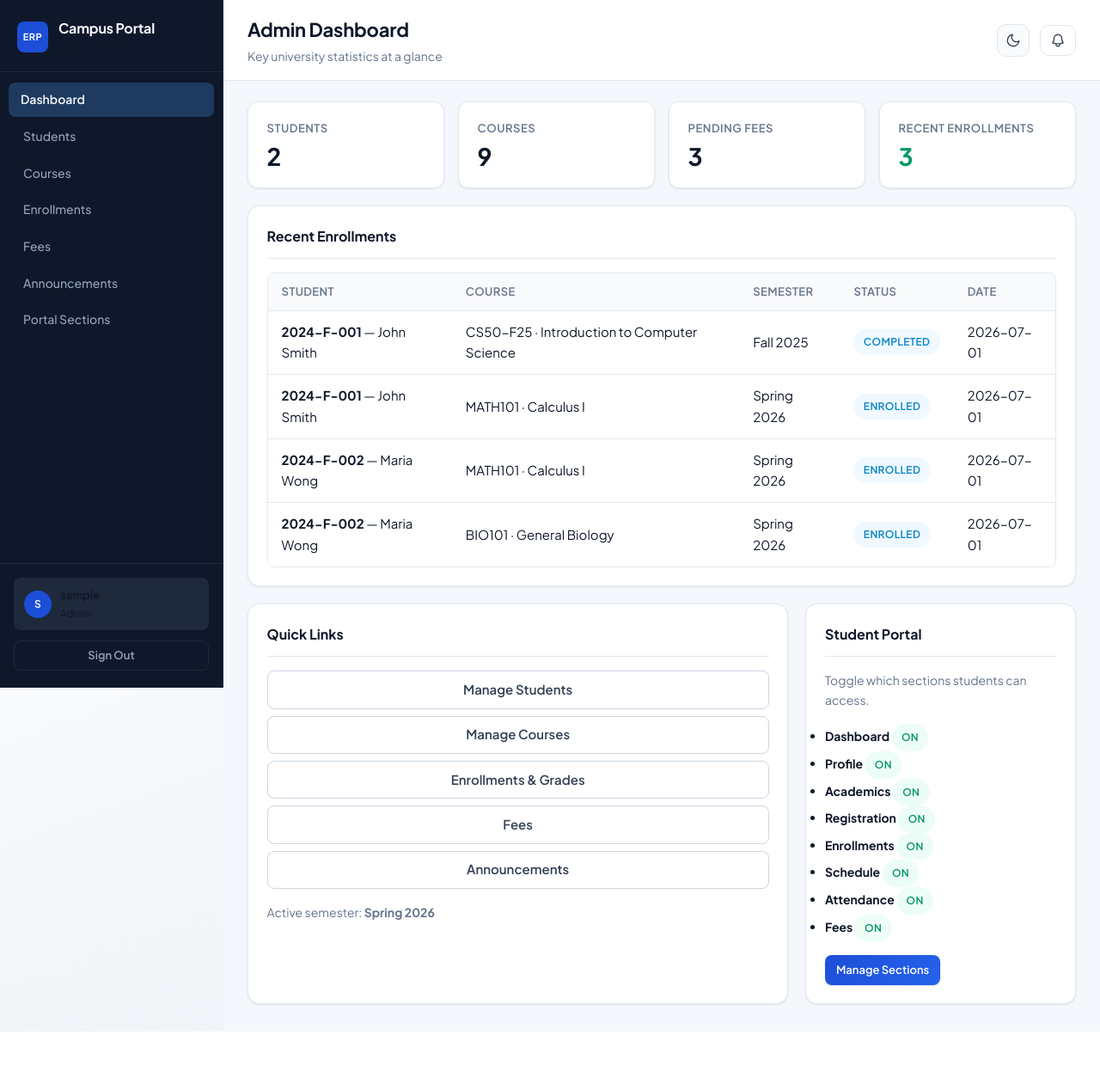
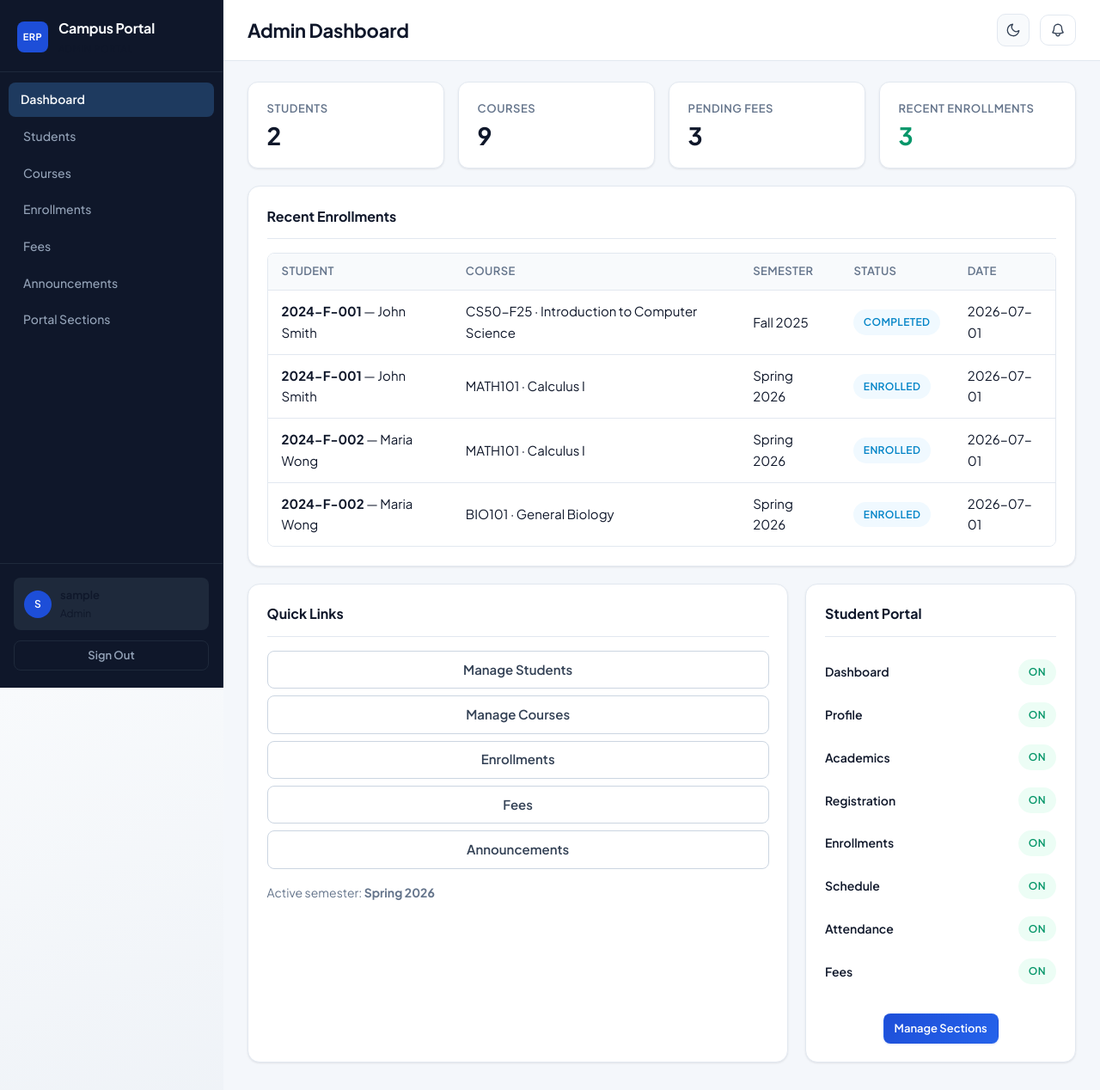
Before and after one commit to kashifftw/cs50-final-project, a Flask app: page /admin/dashboard in a window 1280 px wide. Shown: the whole page at 86% size. Before the commit the page ends 1200 px from the top, so only its background shows below. Run offline with Flask 3, Linux system fonts and the light colour scheme; the visitor is signed in with stand-in values (Sample User, id 1); data comes from the database, SQL or seed files in the repository.

Commit message:
Simplify admin dashboard copy and portal preview.

```diff
--- a/templates/admin/dashboard.html
+++ b/templates/admin/dashboard.html
@@ -1,7 +1,7 @@
 {% extends "layout.html" %}
 {% block title %}Admin{% endblock %}
 {% block page_title %}Admin Dashboard{% endblock %}
-{% block page_subtitle %}<p class="page-subtitle">Key university statistics at a glance</p>{% endblock %}
+{% block page_subtitle %}{% endblock %}
 
 {% block sidebar_nav %}
 {% include "admin/_sidebar.html" %}
@@ -47,7 +47,7 @@
         <div style="display:flex;flex-direction:column;gap:0.5rem;">
             <a href="{{ url_for('admin_students') }}" class="btn btn-ghost">Manage Students</a>
             <a href="{{ url_for('admin_manage') }}" class="btn btn-ghost">Manage Courses</a>
-            <a href="{{ url_for('admin_enrollments') }}" class="btn btn-ghost">Enrollments & Grades</a>
+            <a href="{{ url_for('admin_enrollments') }}" class="btn btn-ghost">Enrollments</a>
             <a href="{{ url_for('admin_fees') }}" class="btn btn-ghost">Fees</a>
             <a href="{{ url_for('admin_announcements') }}" class="btn btn-ghost">Announcements</a>
         </div>
@@ -56,18 +56,25 @@
         {% endif %}
     </div>
 
-    <div class="glass-card">
+    <div class="glass-card admin-portal-preview-card">
         <div class="glass-card-header"><h2 class="glass-card-title">Student Portal</h2></div>
-        <p style="font-size:0.875rem;color:var(--text-muted);margin-bottom:1rem;">Toggle which sections students can access.</p>
-        <ul style="font-size:0.875rem;line-height:1.8;">
-            {% for key, section in portal_sections.items() %}
-            <li>
-                <strong>{{ section.label }}</strong>
-                {% if section.enabled %}<span class="badge badge-emerald">On</span>{% else %}<span class="badge badge-red">Off</span>{% endif %}
-            </li>
-            {% endfor %}
-        </ul>
-        <a href="{{ url_for('admin_portal') }}" class="btn btn-primary btn-sm" style="margin-top:1rem;">Manage Sections</a>
+        <div class="admin-portal-preview-body">
+            <ul class="admin-portal-section-list">
+                {% for key, section in portal_sections.items() %}
+                <li class="admin-portal-section-row">
+                    <span class="admin-portal-section-label">{{ section.label }}</span>
+                    {% if section.enabled %}
+                    <span class="badge badge-emerald admin-portal-section-status">On</span>
+                    {% else %}
+                    <span class="badge badge-red admin-portal-section-status">Off</span>
+                    {% endif %}
+                </li>
+                {% endfor %}
+            </ul>
+            <div class="admin-portal-preview-footer">
+                <a href="{{ url_for('admin_portal') }}" class="btn btn-primary btn-sm">Manage Sections</a>
+            </div>
+        </div>
     </div>
 </div>
 {% endblock %}
```
